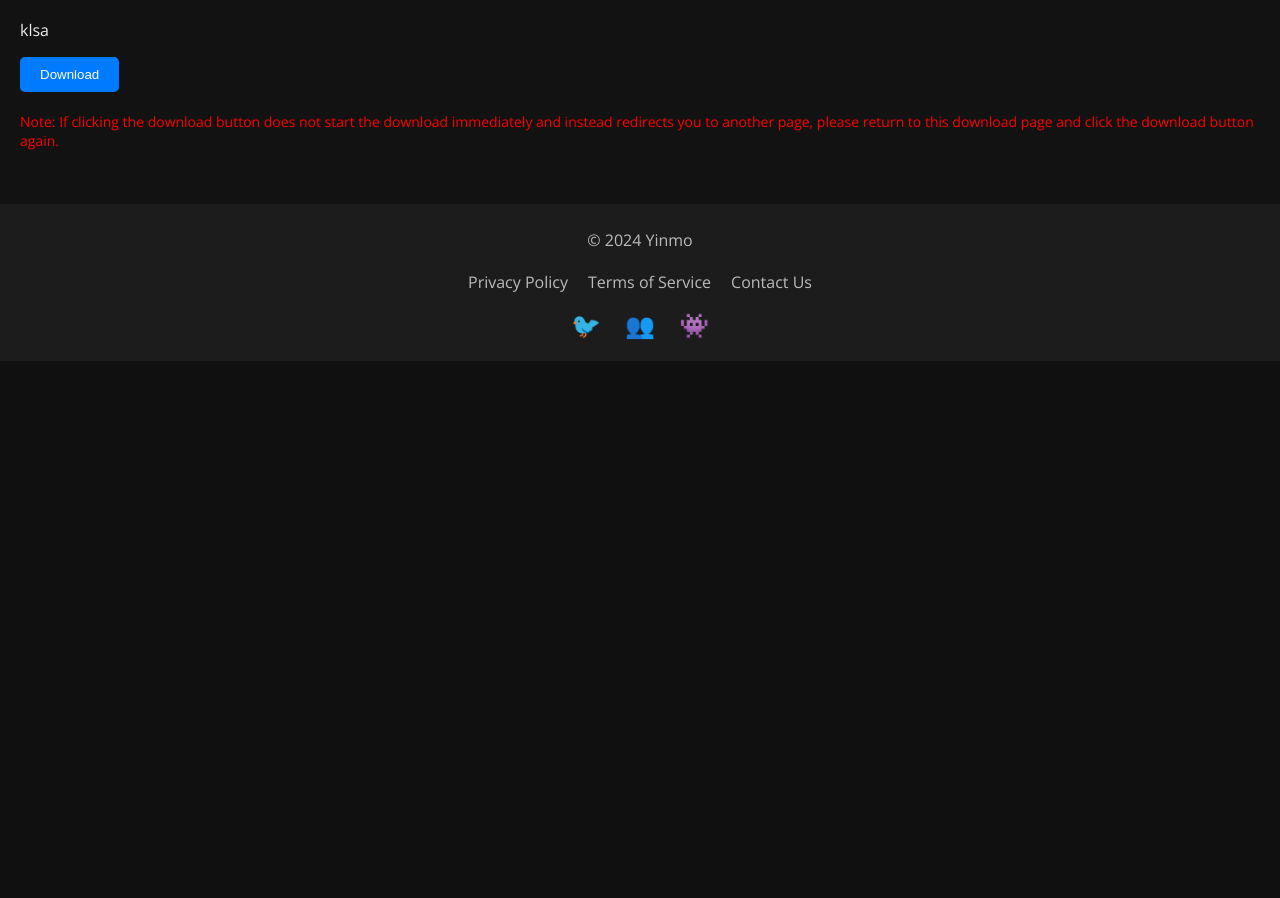
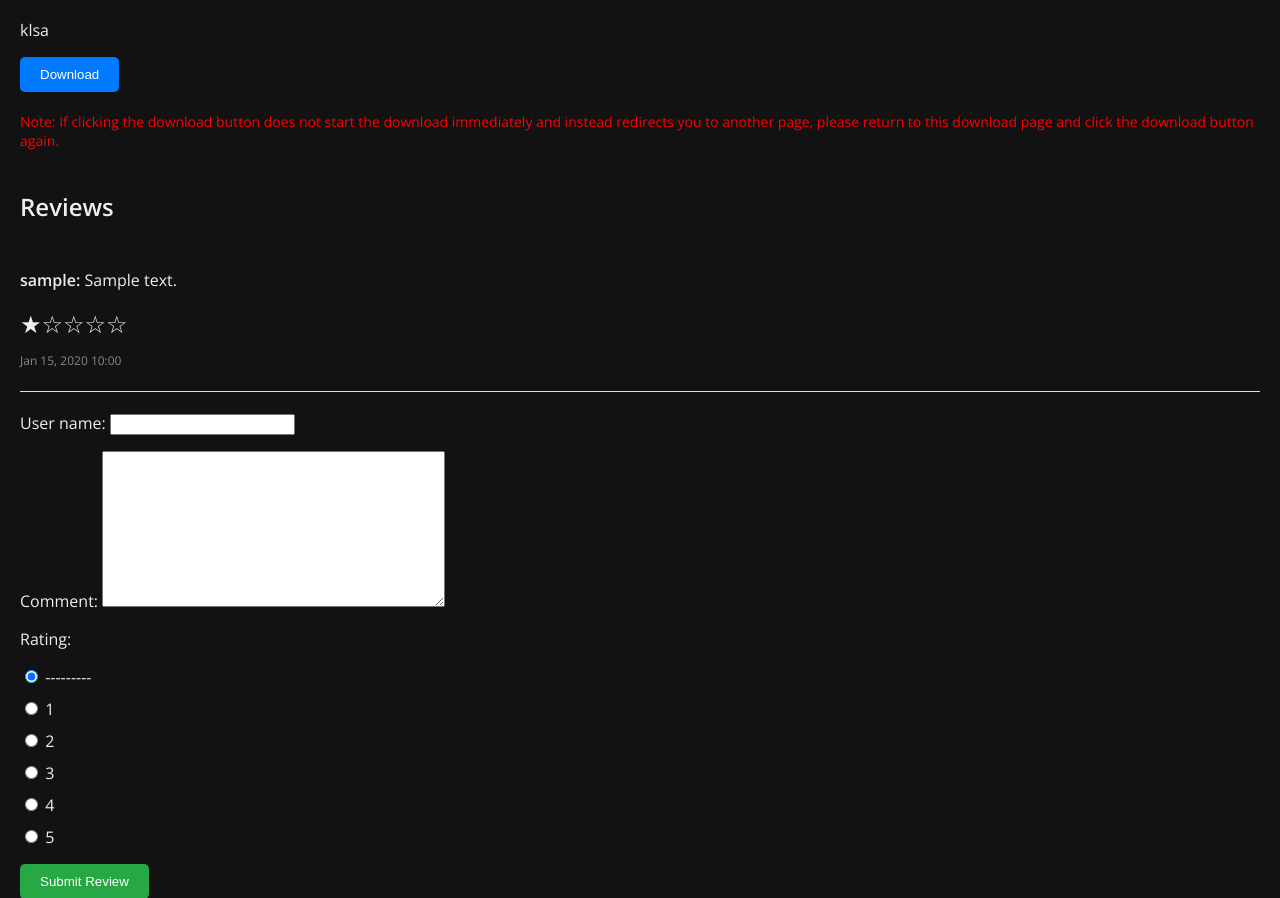
Before and after one commit to kepo402/movie-scraper-django, a Django app: page /movies/1/ in a window 1280 px wide. Shown: the part 693-1591 px from the top of the page. Before the commit the page ends 1033 px from the top, so only its background shows below. Run offline with Django 5.2, Linux system fonts and the light colour scheme; data comes from the database, SQL or seed files in the repository; tables that the repository leaves empty hold one stand-in row (values such as "Sample post").

Commit message:
new commit

```diff
--- a/movies/forms.py
+++ b/movies/forms.py
@@ -1,14 +1,10 @@
-# movies/forms.py
 from django import forms
-from .models import Content
-from .validators import CustomURLValidator
+from .models import Review
 
-class ContentForm(forms.ModelForm):
+class ReviewForm(forms.ModelForm):
     class Meta:
-        model = Content
-        fields = '__all__'
-
-    def __init__(self, *args, **kwargs):
-        super().__init__(*args, **kwargs)
-        # Apply custom URL validator
-        self.fields['download_link'].validators.append(CustomURLValidator())
+        model = Review
+        fields = ['user_name', 'comment', 'rating']
+        widgets = {
+            'rating': forms.RadioSelect(choices=[(i, str(i)) for i in range(1, 6)])
+        }
--- a/movies/models.py
+++ b/movies/models.py
@@ -17,3 +17,15 @@ class Content(models.Model):
 
     def __str__(self):
         return self.title
+
+class Review(models.Model):
+    RATING_CHOICES = [(i, str(i)) for i in range(1, 6)]  # Choices for star ratings (1-5)
+
+    content = models.ForeignKey(Content, related_name='reviews', on_delete=models.CASCADE)
+    user_name = models.CharField(max_length=100)
+    comment = models.TextField()
+    rating = models.IntegerField(choices=RATING_CHOICES)
+    created_at = models.DateTimeField(auto_now_add=True)
+
+    def __str__(self):
+        return f'Review by {self.user_name} on {self.content.title}'
--- a/movies/templates/movies/content_detail.html
+++ b/movies/templates/movies/content_detail.html
@@ -1,4 +1,5 @@
 {% extends 'base.html' %}
+{% load rating_tags %}
 
 {% block title %}{{ content.title }}{% endblock %}
 
@@ -19,6 +20,32 @@
     <p class="download-note">
         Note: If clicking the download button does not start the download immediately and instead redirects you to another page, please return to this download page and click the download button again.
     </p>
+
+    <!-- Review Section -->
+    <div class="review-section">
+        <h2>Reviews</h2>
+
+        {% if reviews %}
+            {% for review in reviews %}
+                <div class="review">
+                    <p><strong>{{ review.user_name }}:</strong> {{ review.comment }}</p>
+                    <div class="stars">
+                        {% render_stars review.rating %}
+                    </div>
+                    <p class="review-date">{{ review.created_at|date:"M d, Y H:i" }}</p>
+                </div>
+            {% endfor %}
+        {% else %}
+            <p>No reviews yet. Be the first to review!</p>
+        {% endif %}
+
+        <!-- Review Form -->
+        <form method="post" action="{% url 'content_detail' content.id %}" class="review-form">
+            {% csrf_token %}
+            {{ form.as_p }} <!-- Render form fields as paragraphs -->
+            <button type="submit" class="submit-review-button">Submit Review</button>
+        </form>
+    </div>
 {% endblock %}
 
 {% block extra_styles %}
@@ -43,5 +70,49 @@
         font-size: 14px;
         color: #ff0000;
     }
+    .review-section {
+        margin-top: 40px;
+    }
+    .review {
+        border-bottom: 1px solid #ddd;
+        padding: 10px 0;
+    }
+    .stars {
+        display: flex;
+        font-size: 1.5em;
+    }
+    .star {
+        color: #ccc; /* Default color for empty stars */
+        cursor: pointer;
+    }
+    .star.filled {
+        color: #FFD700; /* Color for filled stars */
+    }
+    .star-label {
+        display: inline-block;
+        cursor: pointer;
+    }
+    .review-form {
+        margin-top: 20px;
+    }
+    .review-form div {
+        margin-bottom: 10px;
+    }
+    .submit-review-button {
+        padding: 10px 20px;
+        background-color: #28a745;
+        color: white;
+        border: none;
+        border-radius: 5px;
+        cursor: pointer;
+        transition: background-color 0.3s;
+    }
+    .submit-review-button:hover {
+        background-color: #218838;
+    }
+    .review-date {
+        font-size: 12px;
+        color: #888;
+    }
 </style>
 {% endblock %}
--- /dev/null
+++ b/movies/templatetags/rating_tags.py
@@ -0,0 +1,14 @@
+from django import template
+
+register = template.Library()
+
+@register.simple_tag
+def render_stars(rating):
+    print(f"Rendering stars for rating: {rating}")  # For debugging
+    stars = ''
+    for i in range(1, 6):
+        if i <= rating:
+            stars += '★'
+        else:
+            stars += '☆'
+    return stars
--- a/movies/urls.py
+++ b/movies/urls.py
@@ -1,15 +1,14 @@
-# movies/urls.py
 from django.urls import path
 from . import views
 
 urlpatterns = [
     path('movies/', views.content_list, {'content_type': 'movie'}, name='movie_list'),
     path('series/', views.content_list, {'content_type': 'series'}, name='series_list'),
-    path('nollywood/', views.content_list, {'content_type': 'nollywood'}, name='nollywood_list'),  # Add Nollywood list
-    path('music/', views.content_list, {'content_type': 'music'}, name='music_list'),  # Add Music list
-    path('<int:content_id>/', views.content_detail, name='content_detail'),  # Ensure content_id is captured
+    path('nollywood/', views.content_list, {'content_type': 'nollywood'}, name='nollywood_list'),
+    path('music/', views.content_list, {'content_type': 'music'}, name='music_list'),
+    path('<int:content_id>/', views.content_detail, name='content_detail'),  # Content detail view with reviews
     path('terms-of-service/', views.terms_of_service, name='terms_of_service'),
-    path('search/', views.search, name='search'),  # Add this line
+    path('search/', views.search, name='search'),
     path('privacy-policy/', views.privacy_policy, name='privacy_policy'),
     path('contact-us/', views.contact_us, name='contact_us'),
 ]
--- a/movies/views.py
+++ b/movies/views.py
@@ -1,8 +1,7 @@
-from django.shortcuts import render, get_object_or_404
-from .models import Content
-from django.shortcuts import redirect
+from django.shortcuts import render, get_object_or_404, redirect
 from django.core.paginator import Paginator
-
+from .models import Content, Review
+from .forms import ReviewForm
 
 def home_redirect(request):
     return redirect('content_list', content_type='movie')
@@ -16,13 +15,31 @@ def content_list(request, content_type):
 
     context = {
         'content_type': content_type,
-        'page_obj': page_obj,  # Replace 'contents' with 'page_obj'
+        'page_obj': page_obj,
     }
     return render(request, 'movies/content_list.html', context)
 
-def content_detail(request, content_id):  # Ensure the parameter name matches the URL pattern
+def content_detail(request, content_id):
     content = get_object_or_404(Content, id=content_id)
-    return render(request, 'movies/content_detail.html', {'content': content})
+    reviews = Review.objects.filter(content=content)
+
+    if request.method == 'POST':
+        form = ReviewForm(request.POST)
+        if form.is_valid():
+            review = form.save(commit=False)
+            review.content = content
+            review.save()
+            return redirect('content_detail', content_id=content.id)
+    else:
+        form = ReviewForm()
+
+    context = {
+        'content': content,
+        'reviews': reviews,
+        'form': form,
+    }
+    return render(request, 'movies/content_detail.html', context)
+
 
 def terms_of_service(request):
     return render(request, 'movies/terms_of_service.html')
@@ -38,13 +55,11 @@ def search(request):
     }
     return render(request, 'movies/search_results.html', context)
 
-
 def privacy_policy(request):
     return render(request, 'movies/privacy_policy.html')
 
 def contact_us(request):
     return render(request, 'movies/contact_us.html')
 
-
 def home(request):
-    return redirect('movie_list')
+    return redirect('content_list', content_type='movie')
```
Also changed, not shown: movies/migrations/0007_review.py (added), movies/templates/movies/New Text Document.txt (added), movies/templatetags/__init__.py (added).
